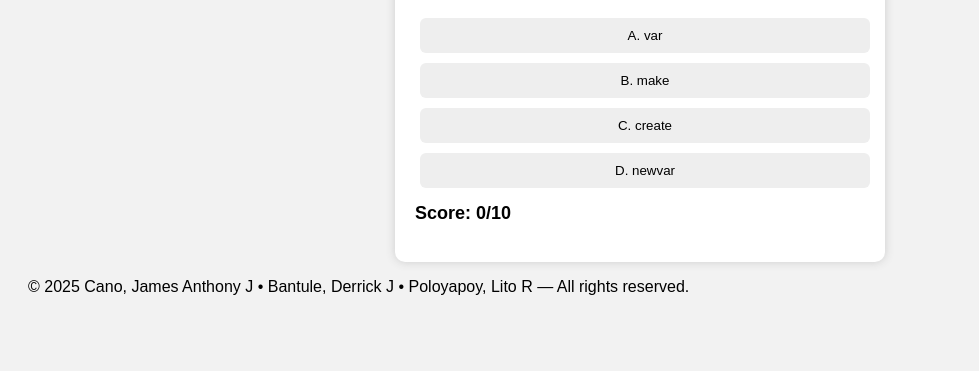
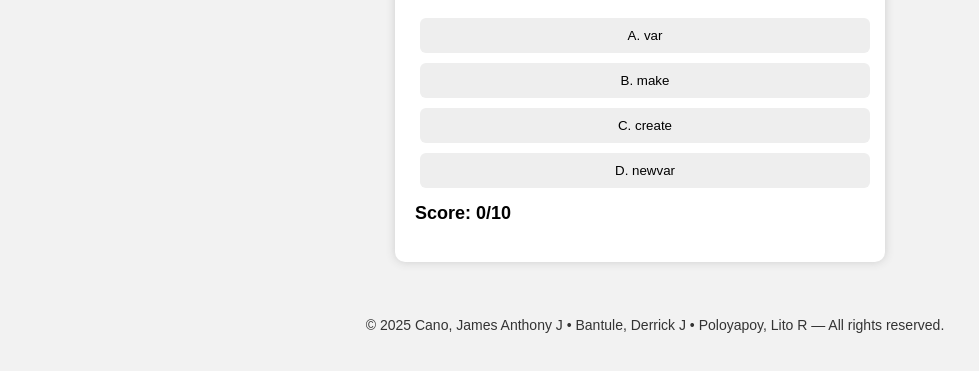
Before and after one commit to litspoloyaps/DynamicQuizApp, a plain HTML site: page index.html in a window 1280 px wide. Shown: the part 149-520 px from the top of the page, without its empty margins (0-979 px from the left). Drawn offline with nearby package versions, Linux system fonts and the light colour scheme.

Commit message:
Update style.css

```diff
--- a/style.css
+++ b/style.css
@@ -32,3 +32,19 @@ button:hover {
   font-weight: bold;
   margin-top: 10px;
 }
+
+footer {
+  margin-top: 40px;
+  padding: 15px;
+  text-align: center;
+  background: transparent;
+  color: #333;
+  font-size: 14px;
+  position: relative;
+  bottom: 0;
+  width: 100%;
+}
+
+footer p {
+  margin: 0;
+}
```
